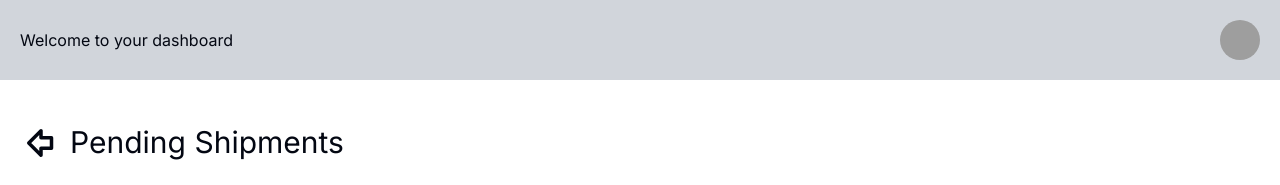
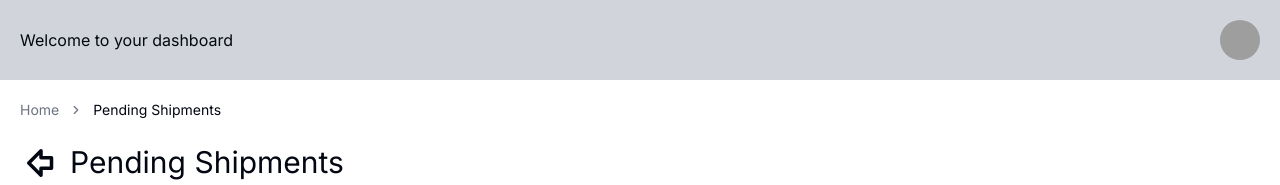
Before and after one commit to stephonfraser/fizfreight, a Next.js app: page /workspace/pending in a window 1280 px wide. Shown: the top 185 px of the page. Built offline with nearby package versions, Linux system fonts and the light colour scheme; no server answers; the database is empty; grey boxes are pictures that could not be loaded.

Commit message:
Added breadcrumb

```diff
--- a/app/workspace/customers/page.tsx
+++ b/app/workspace/customers/page.tsx
@@ -13,6 +13,14 @@
   CardHeader,
   CardTitle,
 } from "@/components/ui/card"
+import {
+  Breadcrumb,
+  BreadcrumbItem,
+  BreadcrumbLink,
+  BreadcrumbList,
+  BreadcrumbPage,
+  BreadcrumbSeparator,
+} from "@/components/ui/breadcrumb"
 import { HistoryTable } from "./components/HistoryTable";
 
 
@@ -22,6 +30,17 @@
   return (
     <main className="flex w-full">
         <div className="p-5 w-full">
+          <Breadcrumb>
+              <BreadcrumbList>
+                <BreadcrumbItem>
+                  <BreadcrumbLink href="/workspace">Home</BreadcrumbLink>
+                </BreadcrumbItem>
+                <BreadcrumbSeparator />
+                <BreadcrumbItem>
+                  <BreadcrumbPage>View Customers</BreadcrumbPage>
+                </BreadcrumbItem>
+              </BreadcrumbList>
+            </Breadcrumb>
             <div className="controls flex items-center gap-2 my-5">
                 <Link href="/workspace">
                     <LuArrowBigLeft size={42}/>
--- a/app/workspace/history/page.tsx
+++ b/app/workspace/history/page.tsx
@@ -6,13 +6,14 @@
 import Link from "next/link";
 import { LuArrowBigLeft } from "react-icons/lu";
 import {
-  Card,
-  CardContent,
-  CardDescription,
-  CardFooter,
-  CardHeader,
-  CardTitle,
-} from "@/components/ui/card"
+  Breadcrumb,
+  BreadcrumbItem,
+  BreadcrumbLink,
+  BreadcrumbList,
+  BreadcrumbPage,
+  BreadcrumbSeparator,
+} from "@/components/ui/breadcrumb"
+
 import { HistoryTable } from "./components/HistoryTable";
 
 
@@ -22,6 +23,18 @@
   return (
     <main className="flex w-full">
         <div className="p-5 w-full">
+            <Breadcrumb>
+              <BreadcrumbList>
+                <BreadcrumbItem>
+                  <BreadcrumbLink href="/workspace">Home</BreadcrumbLink>
+                </BreadcrumbItem>
+                <BreadcrumbSeparator />
+                <BreadcrumbItem>
+                  <BreadcrumbPage>Shipping History</BreadcrumbPage>
+                </BreadcrumbItem>
+              </BreadcrumbList>
+            </Breadcrumb>
+
             <div className="controls flex items-center gap-2 my-5">
                 <Link href="/workspace">
                     <LuArrowBigLeft size={42}/>
--- a/app/workspace/pending/page.tsx
+++ b/app/workspace/pending/page.tsx
@@ -13,6 +13,14 @@
   CardHeader,
   CardTitle,
 } from "@/components/ui/card"
+import {
+  Breadcrumb,
+  BreadcrumbItem,
+  BreadcrumbLink,
+  BreadcrumbList,
+  BreadcrumbPage,
+  BreadcrumbSeparator,
+} from "@/components/ui/breadcrumb"
 import { HistoryTable } from "./components/HistoryTable";
 
 
@@ -22,6 +30,17 @@
   return (
     <main className="flex w-full">
         <div className="p-5 w-full">
+          <Breadcrumb>
+              <BreadcrumbList>
+                <BreadcrumbItem>
+                  <BreadcrumbLink href="/workspace">Home</BreadcrumbLink>
+                </BreadcrumbItem>
+                <BreadcrumbSeparator />
+                <BreadcrumbItem>
+                  <BreadcrumbPage>Pending Shipments</BreadcrumbPage>
+                </BreadcrumbItem>
+              </BreadcrumbList>
+            </Breadcrumb>
             <div className="controls flex items-center gap-2 my-5">
                 <Link href="/workspace">
                     <LuArrowBigLeft size={42}/>
--- /dev/null
+++ b/components/ui/breadcrumb.tsx
@@ -0,0 +1,115 @@
+import * as React from "react"
+import { Slot } from "@radix-ui/react-slot"
+import { ChevronRight, MoreHorizontal } from "lucide-react"
+
+import { cn } from "@/lib/utils"
+
+const Breadcrumb = React.forwardRef<
+  HTMLElement,
+  React.ComponentPropsWithoutRef<"nav"> & {
+    separator?: React.ReactNode
+  }
+>(({ ...props }, ref) => <nav ref={ref} aria-label="breadcrumb" {...props} />)
+Breadcrumb.displayName = "Breadcrumb"
+
+const BreadcrumbList = React.forwardRef<
+  HTMLOListElement,
+  React.ComponentPropsWithoutRef<"ol">
+>(({ className, ...props }, ref) => (
+  <ol
+    ref={ref}
+    className={cn(
+      "flex flex-wrap items-center gap-1.5 break-words text-sm text-muted-foreground sm:gap-2.5",
+      className
+    )}
+    {...props}
+  />
+))
+BreadcrumbList.displayName = "BreadcrumbList"
+
+const BreadcrumbItem = React.forwardRef<
+  HTMLLIElement,
+  React.ComponentPropsWithoutRef<"li">
+>(({ className, ...props }, ref) => (
+  <li
+    ref={ref}
+    className={cn("inline-flex items-center gap-1.5", className)}
+    {...props}
+  />
+))
+BreadcrumbItem.displayName = "BreadcrumbItem"
+
+const BreadcrumbLink = React.forwardRef<
+  HTMLAnchorElement,
+  React.ComponentPropsWithoutRef<"a"> & {
+    asChild?: boolean
+  }
+>(({ asChild, className, ...props }, ref) => {
+  const Comp = asChild ? Slot : "a"
+
+  return (
+    <Comp
+      ref={ref}
+      className={cn("transition-colors hover:text-foreground", className)}
+      {...props}
+    />
+  )
+})
+BreadcrumbLink.displayName = "BreadcrumbLink"
+
+const BreadcrumbPage = React.forwardRef<
+  HTMLSpanElement,
+  React.ComponentPropsWithoutRef<"span">
+>(({ className, ...props }, ref) => (
+  <span
+    ref={ref}
+    role="link"
+    aria-disabled="true"
+    aria-current="page"
+    className={cn("font-normal text-foreground", className)}
+    {...props}
+  />
+))
+BreadcrumbPage.displayName = "BreadcrumbPage"
+
+const BreadcrumbSeparator = ({
+  children,
+  className,
+  ...props
+}: React.ComponentProps<"li">) => (
+  <li
+    role="presentation"
+    aria-hidden="true"
+    className={cn("[&>svg]:size-3.5", className)}
+    {...props}
+  >
+    {children ?? <ChevronRight />}
+  </li>
+)
+BreadcrumbSeparator.displayName = "BreadcrumbSeparator"
+
+const BreadcrumbEllipsis = ({
+  className,
+  ...props
+}: React.ComponentProps<"span">) => (
+  <span
+    role="presentation"
+    aria-hidden="true"
+    className={cn("flex h-9 w-9 items-center justify-center", className)}
+    {...props}
+  >
+    <MoreHorizontal className="h-4 w-4" />
+    <span className="sr-only">More</span>
+  </span>
+)
+BreadcrumbEllipsis.displayName = "BreadcrumbElipssis"
+
+export {
+  Breadcrumb,
+  BreadcrumbList,
+  BreadcrumbItem,
+  BreadcrumbLink,
+  BreadcrumbPage,
+  BreadcrumbSeparator,
+  BreadcrumbEllipsis,
+}
```
